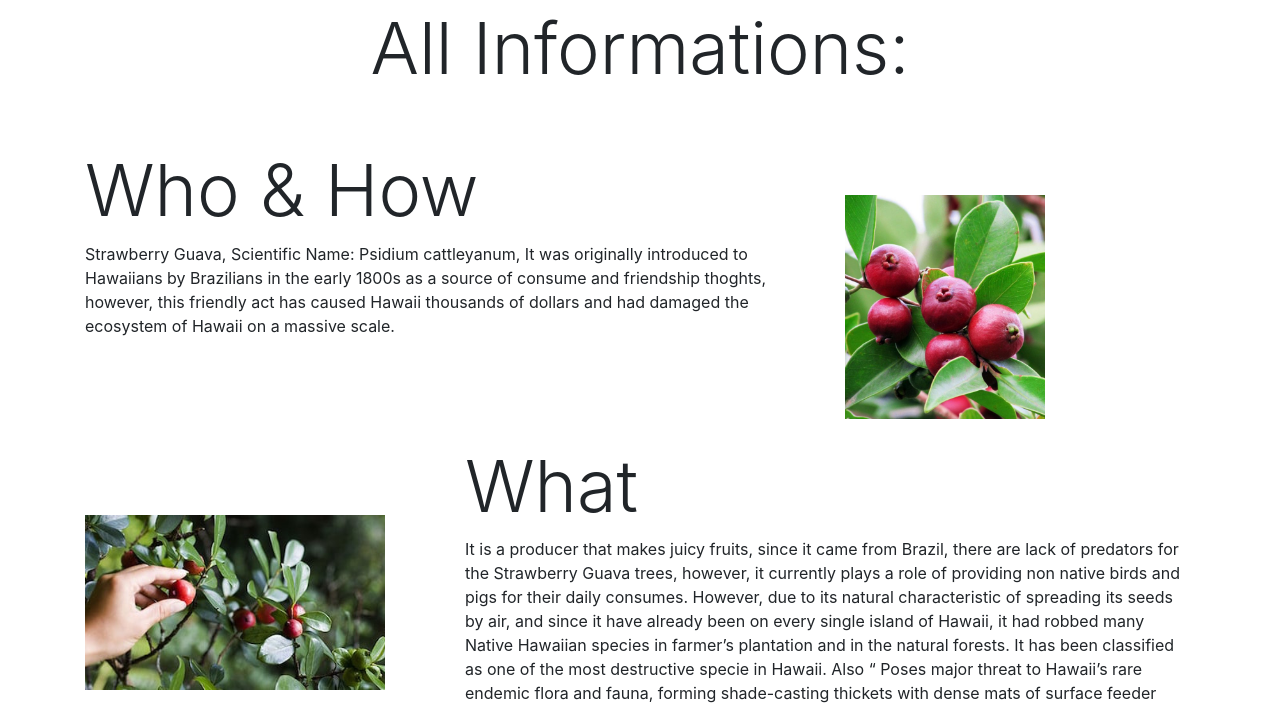
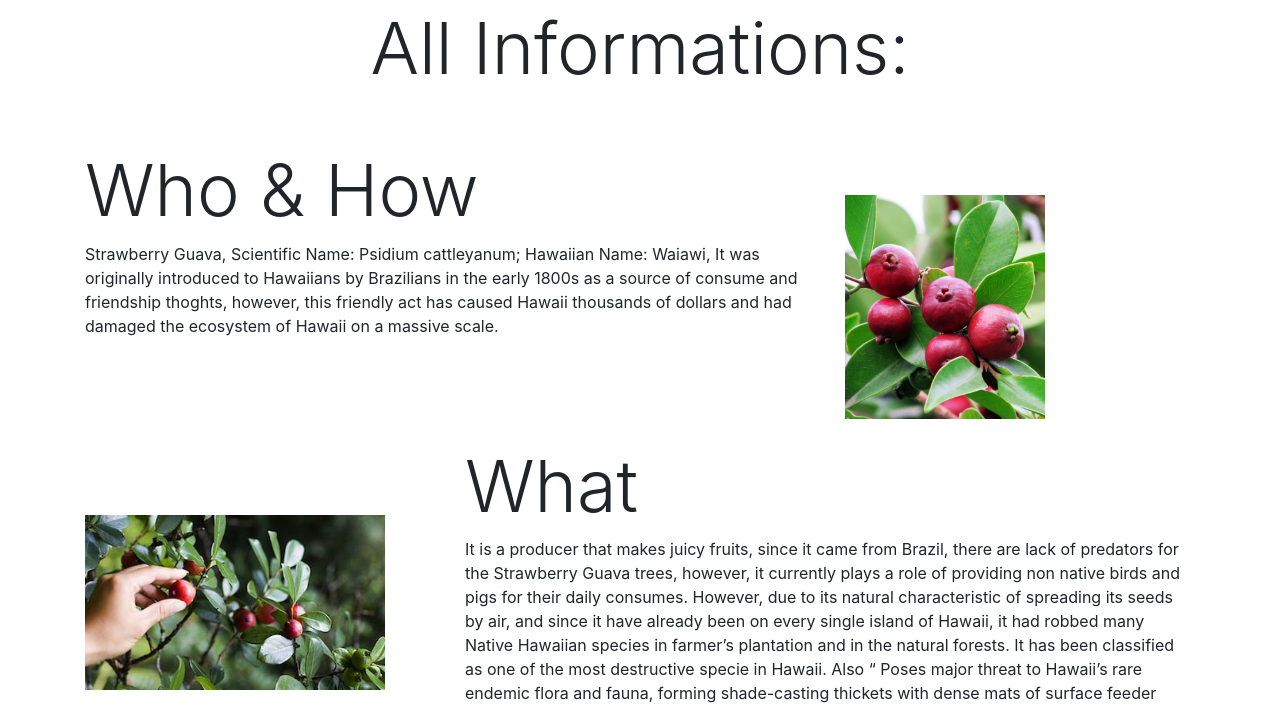
Before and after one commit to hkprogrammer/Invasive-Specie, a plain HTML site: page details.html in a window 1280 px wide. Shown: the part 91-799 px from the top of the page. Drawn offline with Linux system fonts and the light colour scheme.

Commit message:
Signed-off-by: Hitoki <hawaiihkprogrammer@gmail.com>

```diff
--- a/details.html
+++ b/details.html
@@ -137,7 +137,7 @@
       <div class="row">
         <div class="col-8">
           <h2 class="display-3">Who & How</h2>
-          <p>Strawberry Guava, Scientific Name: Psidium cattleyanum, It was originally introduced to Hawaiians by Brazilians in the early 1800s as a source of consume and friendship thoghts, however, this friendly act has caused Hawaii thousands of dollars and had damaged the ecosystem of Hawaii on a massive scale.
+          <p>Strawberry Guava, Scientific Name: Psidium cattleyanum; Hawaiian Name: Waiawi, It was originally introduced to Hawaiians by Brazilians in the early 1800s as a source of consume and friendship thoghts, however, this friendly act has caused Hawaii thousands of dollars and had damaged the ecosystem of Hawaii on a massive scale.
           </p>
 
         </div>
```
